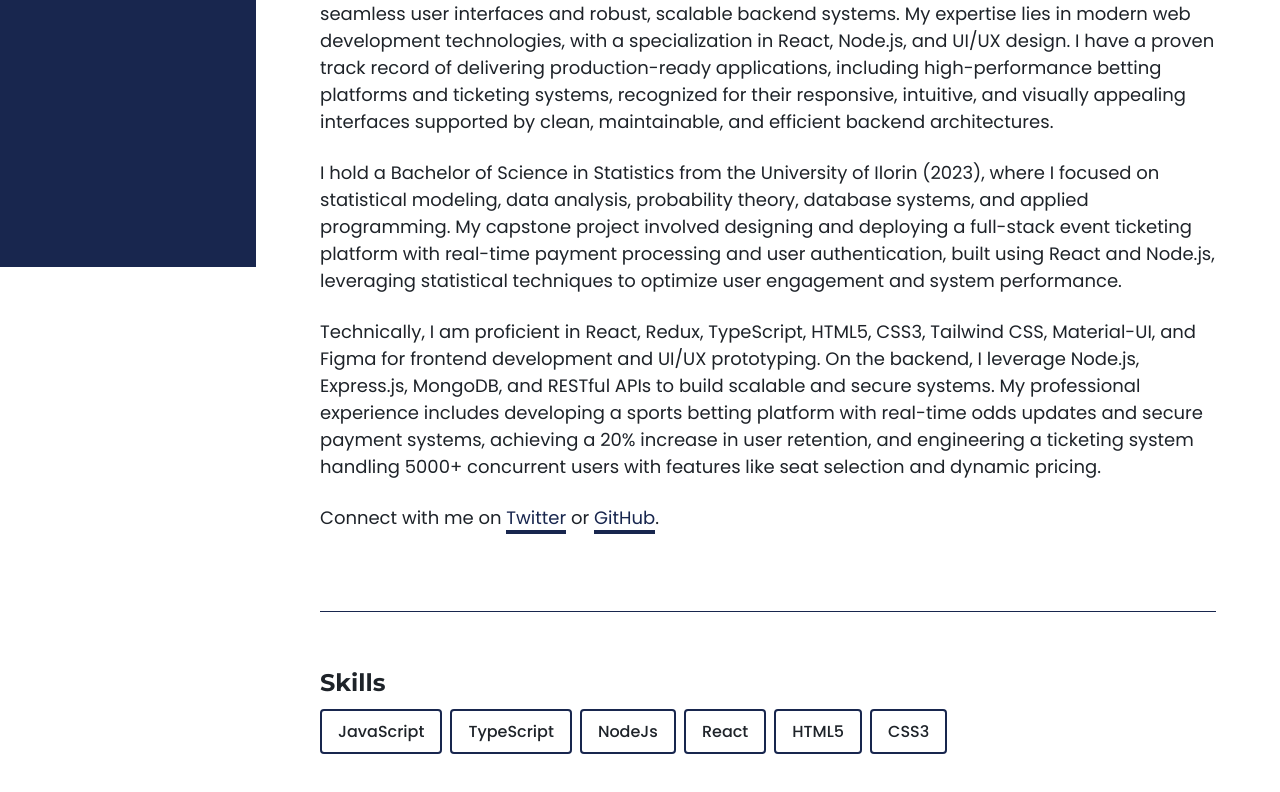
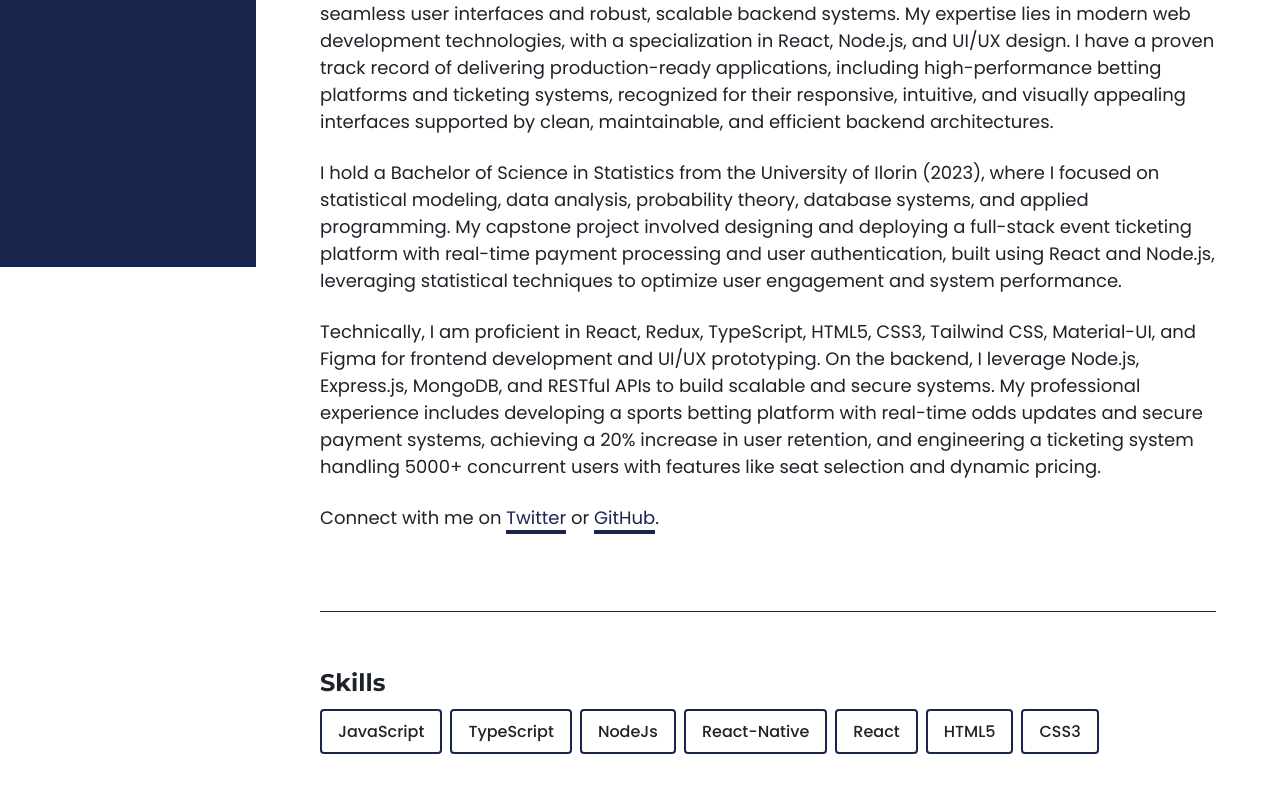
Before and after one commit to ay30bg/portfolio-website, a React (Create React App) app: page / in a window 1280 px wide. Shown: the part 533-1325 px from the top of the page. Built offline with nearby package versions, Linux system fonts and the light colour scheme.

Commit message:
Update SkillsSection.jsx

```diff
--- a/src/components/SkillsSection.jsx
+++ b/src/components/SkillsSection.jsx
@@ -5,6 +5,7 @@ function SkillsSection() {
     'JavaScript',
     'TypeScript',
     'NodeJs',
+    'React-Native',
     'React',
     'HTML5',
     'CSS3',
```
